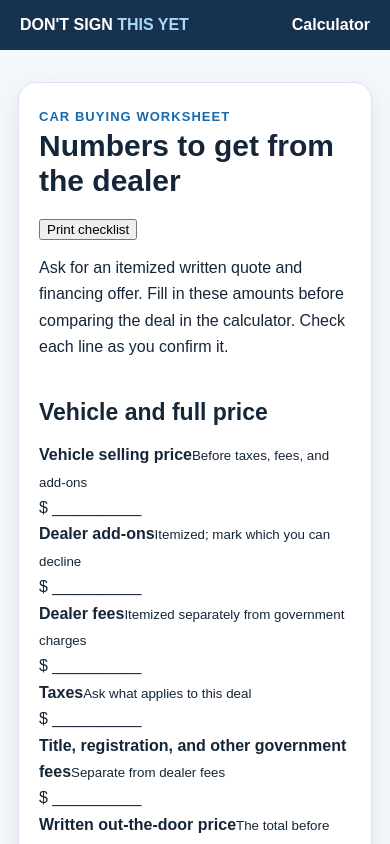
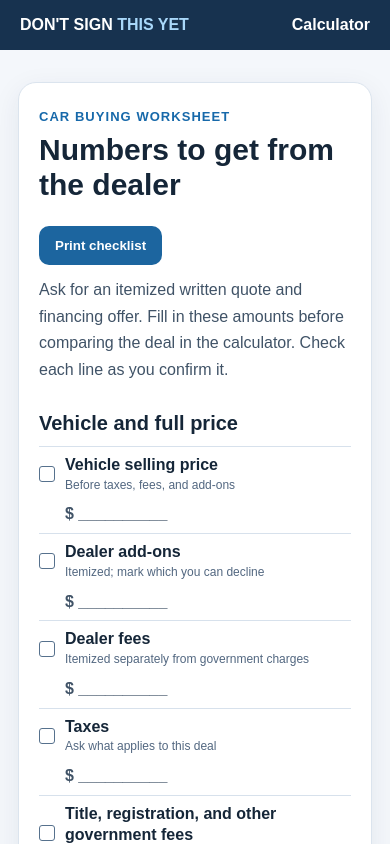
Before and after one commit to rmerrow1/dont-sign-this-yet, a Next.js app: page /dealer-checklist in a window 390 px wide. Shown: the top 844 px of the page. Built offline with nearby package versions, Linux system fonts and the light colour scheme.

Commit message:
Link dealer checklist and include it in sitemap

```diff
--- a/app/globals.css
+++ b/app/globals.css
@@ -40,6 +40,8 @@
 .guideHeader{display:flex;justify-content:space-between;align-items:center;gap:16px;padding:16px max(20px,calc((100vw - 1120px)/2));background:#17324f;color:#fff}.guideHeader a{color:#fff;text-decoration:none;font-weight:800}.guideHeader span{color:#a9d8fa}
 .guideWrap{max-width:920px;margin:32px auto;padding:0 18px 48px}.guideArticle{padding:clamp(20px,4vw,44px);line-height:1.65}.guideArticle h1{line-height:1.15;margin:0 0 18px;font-size:clamp(30px,4vw,44px)}.guideArticle h2{margin:34px 0 10px;font-size:23px}.guideArticle p{margin:12px 0}.guideArticle li{margin:8px 0}.guideEyebrow{color:#1769aa;font-weight:800;text-transform:uppercase;letter-spacing:.08em;font-size:13px}.guideLead{font-size:19px;color:#405367}
 .guideTable{border-collapse:collapse;width:100%;max-width:640px;margin:16px 0}.guideTable caption{text-align:left;font-weight:800;margin-bottom:6px}.guideTable th,.guideTable td{padding:10px 8px;border-bottom:1px solid #d7e1ec}.guideTable th{text-align:left;font-weight:600}.guideTable td{text-align:right;white-space:nowrap}.guideTotal{background:#eaf4ff;font-weight:800}.guideAction{display:inline-block;margin:18px 0;padding:12px 18px;background:#1c659f;color:#fff;border-radius:10px;font-weight:800;text-decoration:none}.guideAction:hover{background:#154f80}.guideNote{font-size:14px;color:#405367}.guideSources a{overflow-wrap:anywhere;color:#145d98}
+.checklistWrap{max-width:900px}.checklistTop{display:flex;justify-content:space-between;align-items:center;gap:16px}.checklistTop h1{margin:4px 0 8px}.checklistPrint{background:#1c659f;color:#fff;border:0;border-radius:10px;padding:12px 16px;font-weight:800;white-space:nowrap;cursor:pointer}.checklistPrint:hover{background:#154f80}.checklistIntro{color:#405367}.checklistGroup h2{font-size:20px;margin:24px 0 6px}.checklistRows{border-top:1px solid #d7e1ec}.checklistRow{display:grid;grid-template-columns:18px minmax(0,1fr) 125px;align-items:center;gap:10px;padding:8px 0;border-bottom:1px solid #d7e1ec;line-height:1.3}.checklistBox{width:16px;height:16px;border:1.5px solid #56718d;border-radius:3px}.checklistLabel strong,.checklistLabel small{display:block}.checklistLabel small{color:#526780;font-size:12px;margin-top:2px}.checklistBlank{text-align:right;white-space:nowrap;font-weight:600;color:#405367}.checklistNotes{margin-top:22px;padding:14px;border-radius:10px;background:#f0f6ff;line-height:1.5}.checklistSources h2{font-size:17px}.beforeCalculator a{color:#0b5d9d;font-weight:800}@media(max-width:560px){.checklistTop{align-items:flex-start;flex-direction:column}.checklistRow{grid-template-columns:18px minmax(0,1fr);gap:8px}.checklistBlank{grid-column:2;text-align:left;margin-top:3px}.checklistArticle{padding:20px}}
+@media print{@page{size:letter;margin:.42in}.guideHeader,.checklistPrint,.checklistFooter,.checklistSources{display:none!important}body{background:#fff!important;color:#172b40}.checklistWrap{max-width:none;margin:0;padding:0}.checklistArticle{border:0!important;box-shadow:none!important;padding:0!important}.checklistTop h1{font-size:23px!important;margin:2px 0 4px}.guideEyebrow{font-size:10px}.checklistIntro{font-size:11px;margin:4px 0!important}.checklistGroup h2{font-size:15px;margin:10px 0 3px;break-after:avoid}.checklistRow{padding:4px 0;grid-template-columns:16px minmax(0,1fr) 120px;gap:7px;break-inside:avoid}.checklistBox{width:13px;height:13px}.checklistLabel strong{font-size:11px}.checklistLabel small{font-size:9px}.checklistBlank{font-size:11px}.checklistNotes{font-size:10px;padding:8px;margin-top:10px;background:#fff;border:1px solid #d7e1ec}}
 .termCompare{margin:18px 0;padding:14px;border:1px solid var(--line);border-radius:12px;background:#f7fafd;text-align:left;font-size:14px;line-height:1.5}
 .termCompare h3{margin:0 0 6px;color:var(--navy);font-size:16px}
 .termCompare p{margin:6px 0 12px}
```
